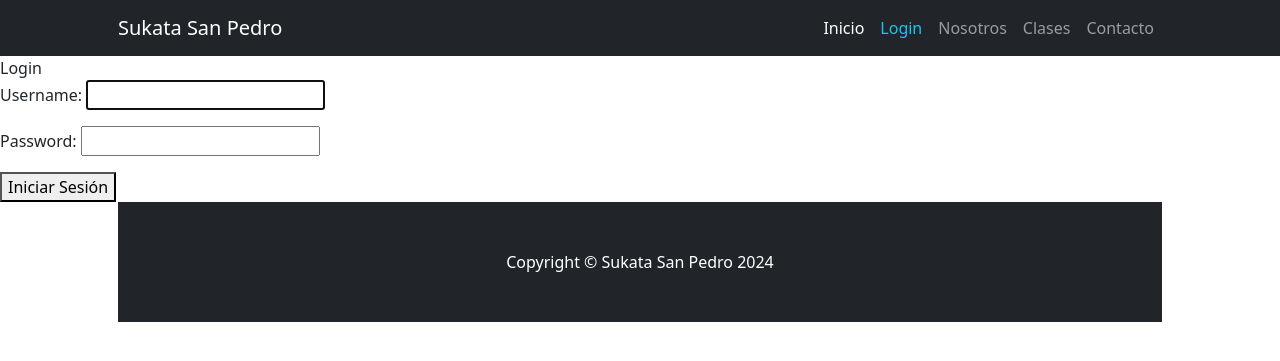
After one commit to valentincabrera7/AppWeb, a Django app: page /login/ in a window 1280 px wide. The commit adds this page. Shown: the top 361 px of the page. Run offline with Django 5.2, Linux system fonts and the light colour scheme; some libraries are stand-ins or nearby versions.

Commit message:
add: login y logout

```diff
--- /dev/null
+++ b/project/apps/Home/forms.py
@@ -0,0 +1,11 @@
+from django import forms
+from django.contrib.auth.forms import AuthenticationForm
+from django.contrib.auth.models import User
+
+class CustomAuthenticationForm(AuthenticationForm):
+
+    class Meta:
+        model = User
+        fields = ['username', 'password']
+        widgets = {"username": forms.TextInput(),
+                   "password": forms.PasswordInput()}
--- a/project/apps/Home/templates/Home/index.html
+++ b/project/apps/Home/templates/Home/index.html
@@ -5,9 +5,11 @@
 {% block INDEX_TITULO %}
     Página de inicio
 {% endblock INDEX_TITULO %}
-
+<br>
     {% block INDEX_CONTENIDO %}
-
+    <p class="fs-5 fw-bold text-body-emphasis">
+        {{ mensaje }}
+     </p>
     <!-- Heading Row-->
 
      <div class="row gx-4 gx-lg-5 align-items-center my-5">
--- /dev/null
+++ b/project/apps/Home/templates/Home/login.html
@@ -0,0 +1,13 @@
+{% extends 'Home/index.html' %}
+
+{% block INDEX_TITULO %}
+    Login
+{% endblock INDEX_TITULO %}
+
+{% block INDEX_CONTENIDO %}
+    <form action="" method="post">
+        {% csrf_token %}
+        {{ form.as_p }}
+        <button type="submit">Iniciar Sesión</button>
+    </form>
+{% endblock INDEX_CONTENIDO %}
--- a/project/apps/Home/templates/Home/navbar.html
+++ b/project/apps/Home/templates/Home/navbar.html
@@ -1,16 +1,22 @@
-<!-- Responsive navbar-->
 <nav class="navbar navbar-expand-lg navbar-dark bg-dark">
     <div class="container px-5">
         <a class="navbar-brand" href="#!">Sukata San Pedro</a>
         <button class="navbar-toggler" type="button" data-bs-toggle="collapse" data-bs-target="#navbarSupportedContent" aria-controls="navbarSupportedContent" aria-expanded="false" aria-label="Toggle navigation"><span class="navbar-toggler-icon"></span></button>
         <div class="collapse navbar-collapse" id="navbarSupportedContent">
             <ul class="navbar-nav ms-auto mb-2 mb-lg-0">
-                <li class="nav-item"><a class="nav-link active" aria-current="page" href="#!">Inicio</a></li>
+                <li class="nav-item"><a class="nav-link active" aria-current="page" href="{% url 'Home:home' %}">Inicio</a></li>
+
+                {% if user.is_authenticated %}
+                <li class="nav-item"><a class="nav-link" href="{% url 'cliente:home' %}">Alumnos</a></li>
+                <li class="nav-item"><a class="nav-link" href="{% url 'producto:index' %}">Productos</a></li>
+                <li class="nav-item"><a class="nav-link text-info" href="{% url 'Home:logout' %}">Logout</a></li>
+
+                {% else %}
+                <li class="nav-item"><a class="nav-link text-info" href="{% url 'Home:login' %}">Login</a></li>
                 <li class="nav-item"><a class="nav-link" href="#!">Nosotros</a></li>
                 <li class="nav-item"><a class="nav-link" href="#!">Clases</a></li>
                 <li class="nav-item"><a class="nav-link" href="#!">Contacto</a></li>
-                <li class="nav-item"><a class="nav-link" href="{% url 'cliente:home' %}">Alumnos</a></li>
-                <li class="nav-item"><a class="nav-link" href="{% url 'producto:index' %}">Productos</a></li>
+                {% endif %}
             </ul>
         </div>
     </div>
--- a/project/apps/Home/urls.py
+++ b/project/apps/Home/urls.py
@@ -1,11 +1,14 @@
 from django.urls import path
 from . import views
 from django.contrib.staticfiles.urls import staticfiles_urlpatterns
+from django.contrib.auth.views import LogoutView
 
 app_name = "Home"
 
 urlpatterns = [
     path("", views.home, name="home"),
+    path("login/", views.login_request, name="login"),
+    path("logout/", LogoutView.as_view(template_name="Home/logout.html"), name="logout"),
 ]
 
 urlpatterns += staticfiles_urlpatterns()
--- a/project/apps/Home/views.py
+++ b/project/apps/Home/views.py
@@ -1,4 +1,24 @@
 from django.shortcuts import render
+from django.contrib.auth import authenticate, login, logout
+from django.contrib.auth.forms import AuthenticationForm, UserCreationForm
+from django.http import HttpResponse, HttpRequest
+from . import forms
 
 def home(request):
     return render(request, "Home/index.html", {"saludo": "Hola Mundo"})
+
+#! LOGIN - LOGOUT
+
+def login_request(request: HttpRequest) -> HttpResponse:
+    if request.method == "POST":
+        form = forms.CustomAuthenticationForm(request, request.POST)
+        if form.is_valid():
+            usuario = form.cleaned_data.get("username")
+            contraseña = form.cleaned_data.get("password")
+            user = authenticate(username=usuario, password=contraseña)
+            if user is not None:
+                login(request, user)
+                return render(request, "Home/index.html", {"mensaje": f"Inició sesión correctamente"})
+    else:
+        form = forms.CustomAuthenticationForm()
+    return render(request, "Home/login.html", {"form": form})
```
Also changed, not shown: project/apps/Home/templates/Home/logout.html (added, +7 -0 lines), project/apps/producto/views.py (line endings or trailing spaces), project/db.sqlite3.
